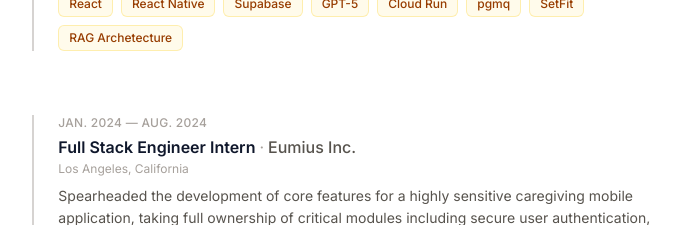
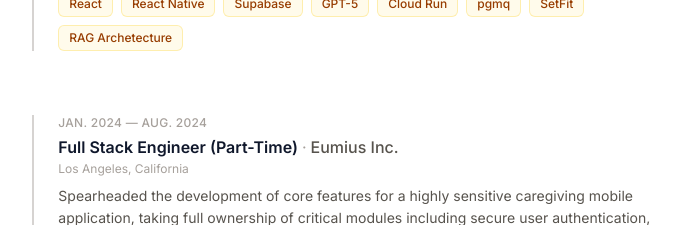
Before and after one commit to IvyChang04/portfolio, a React (Vite) app in the folder portfolio/: page / in a window 1280 px wide. Shown: the part 1140-1365 px from the top of the page, without its empty margins (565-1245 px from the left). Built offline with nearby package versions, Linux system fonts and the light colour scheme.

Commit message:
Updated experience section

```diff
--- a/portfolio/src/data/resumeData.js
+++ b/portfolio/src/data/resumeData.js
@@ -31,7 +31,7 @@ export const experiences = [
     tags: ['React', 'React Native', 'Supabase', 'GPT-5', 'Cloud Run', 'pgmq', 'SetFit', 'RAG Archetecture'],
   },
   {
-    role: 'Full Stack Engineer Intern',
+    role: 'Full Stack Engineer (Part-Time)',
     company: 'Eumius Inc.',
     time: 'Jan. 2024 — Aug. 2024',
     location: 'Los Angeles, California',
```
